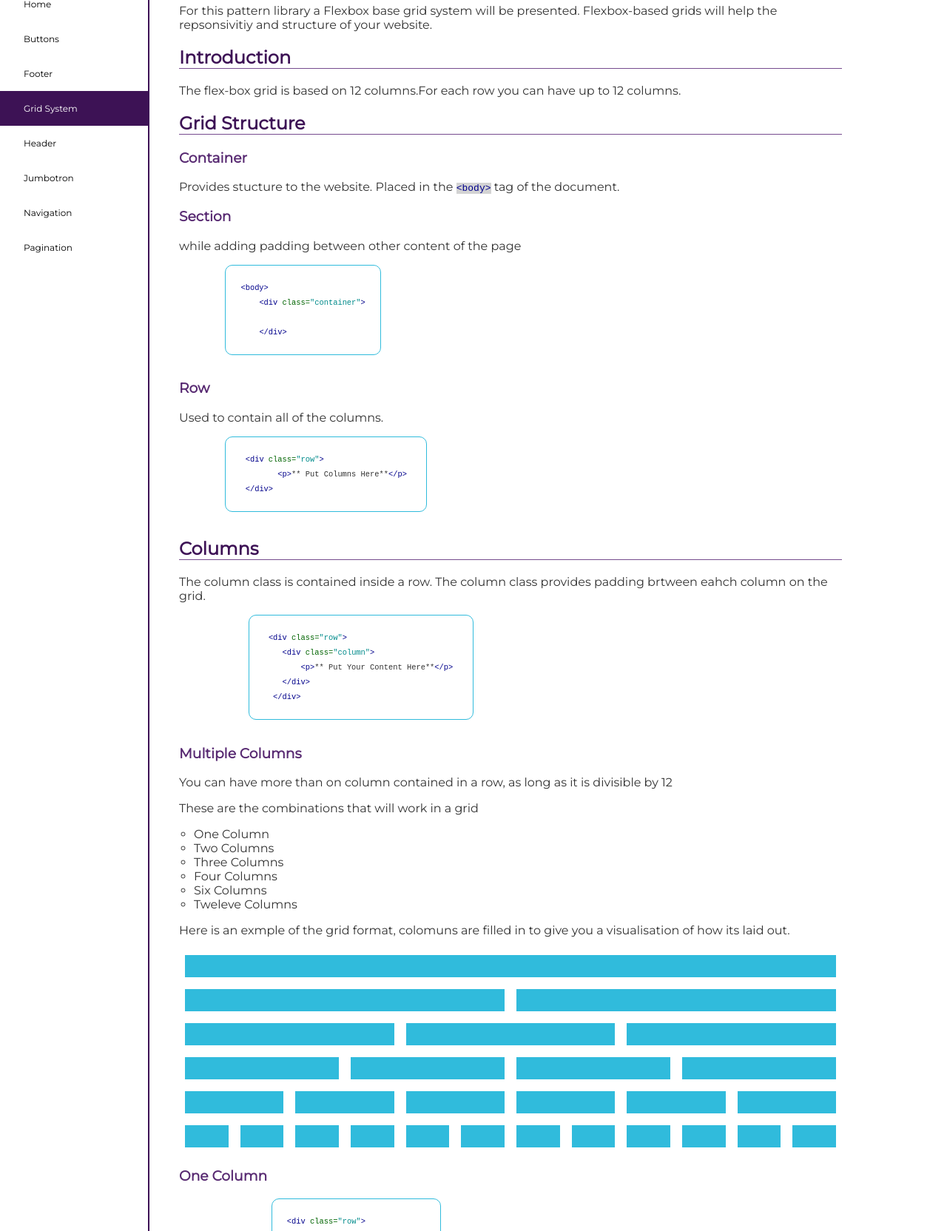
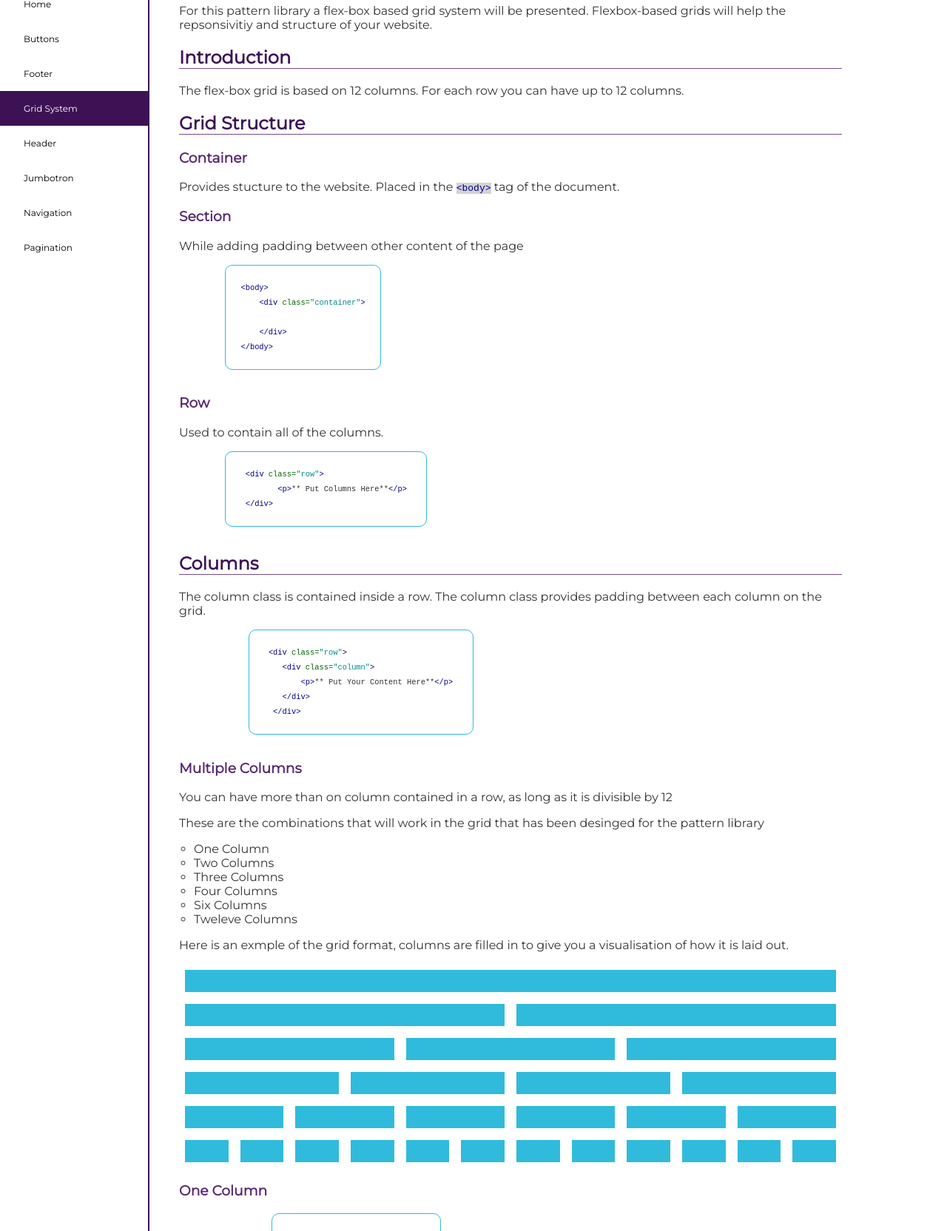
Before and after one commit to laurynplummer/PatternLibrary, a plain HTML site: page grid.html in a window 1280 px wide. Shown: the part 118-1782 px from the top of the page at 74% size. Drawn offline with Linux system fonts and the light colour scheme.

Commit message:
grid page spell checked

```diff
--- a/grid.html
+++ b/grid.html
@@ -26,23 +26,24 @@
 
         <main>
             <h1>Responsive Grid System</h1>
-            <p> For this pattern library a Flexbox base grid system will be presented.
+            <p> For this pattern library a flex-box based grid system will be presented.
                 Flexbox-based grids will help the repsonsivitiy and structure of your website. </p>
 
             <h2>Introduction</h2>
-            <p> The flex-box grid is based on 12 columns.For each row you can have up to 12 columns.</p>
+            <p> The flex-box grid is based on 12 columns. For each row you can have up to 12 columns.</p>
 
             <h2>Grid Structure</h2>
             <h3>Container</h3>
             <p> Provides stucture to the website. Placed in the <code
                     class="code-inline"><span class="tag">&lt;body&gt;</span></code> tag of the document.</p>
             <h3> Section</h3>
-            <p>while adding padding between other content of the page</p>
+            <p>While adding padding between other content of the page</p>
             <pre>
         <code class="code-block"><span class="tag">&lt;body</span><span class="tag">&gt;</span>
     <span class="tag">&lt;div </span><span class="attribute">class=</span><span class="value">"container"</span><span class="tag">&gt;</span>
 
-    <span class="tag">&lt;/div&gt;</span></code>
+    <span class="tag">&lt;/div&gt;</span>
+<span class="tag">&lt;/body&gt;</span></code>
             </pre>
             <h3> Row </h3>
             <p> Used to contain all of the columns. </p>
@@ -53,7 +54,7 @@
             </pre>
 
             <h2>Columns</h2>
-            <p> The column class is contained inside a row. The column class provides padding brtween eahch column on
+            <p> The column class is contained inside a row. The column class provides padding between each column on
                 the grid.</p>
             <pre>
             <code class="code-block"> <span class="tag">&lt;div </span><span class="attribute">class=</span><span class="value">"row"</span><span class="tag">&gt;</span>
@@ -65,7 +66,7 @@
         </pre>
             <h3>Multiple Columns</h3>
             <p> You can have more than on column contained in a row, as long as it is divisible by 12</p>
-            <p> These are the combinations that will work in a grid</p>
+            <p> These are the combinations that will work in the grid that has been desinged for the pattern library</p>
             <ul class="col-options">
                 <li> One Column </li>
                 <li> Two Columns</li>
@@ -75,7 +76,8 @@
                 <li> Tweleve Columns</li>
             </ul>
 
-            <p> Here is an exmple of the grid format, colomuns are filled in to give you a visualisation of how its laid
+            <p> Here is an exmple of the grid format, columns are filled in to give you a visualisation of how it is
+                laid
                 out.</p>
 
             <div class="row">
```
